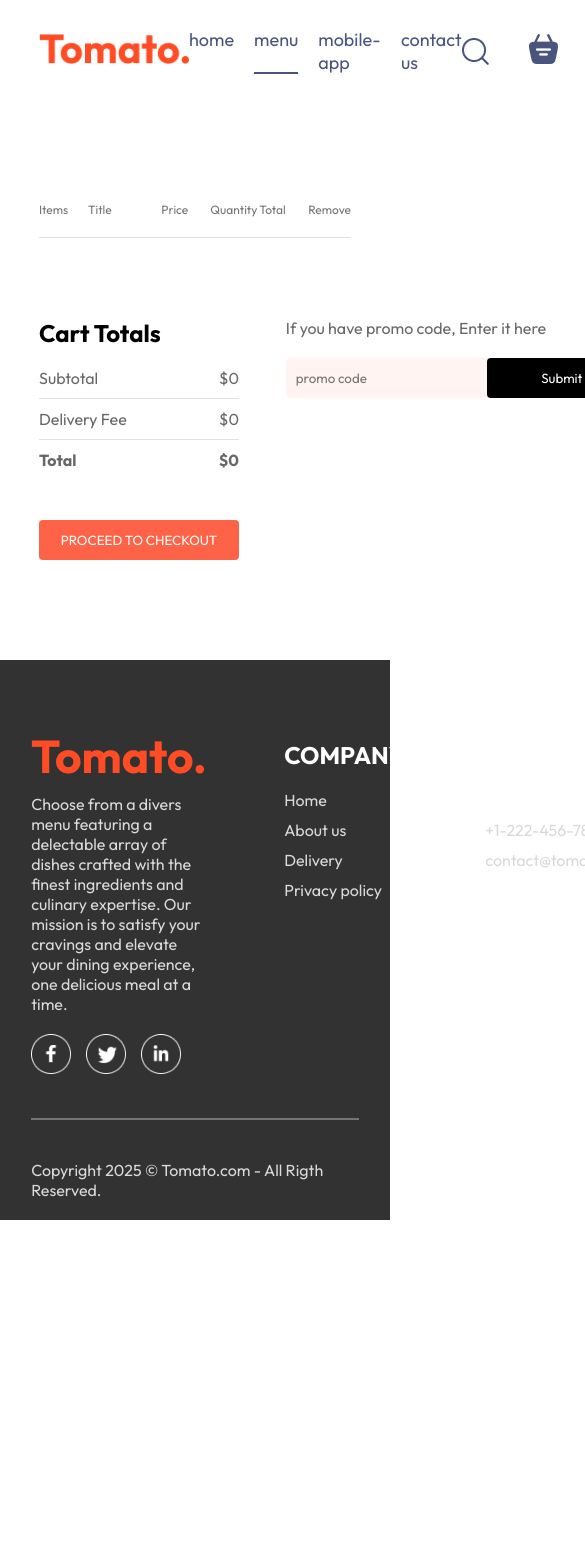
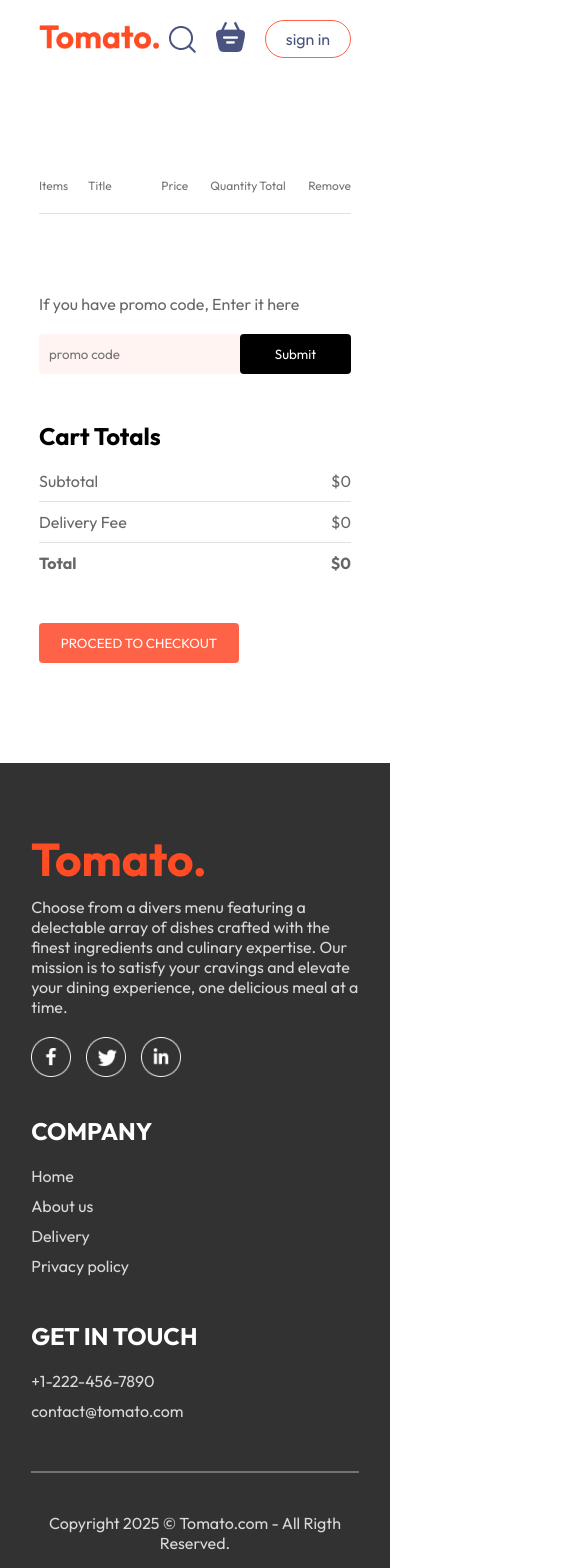
Before and after one commit to LenaM777/tomato-delivery, a React (Vite) app in the folder frontend/: page /cart in a window 390 px wide. Shown: the top 1568 px of the page, 585 px wide, since content can reach past the window. Before the commit the page ends 1220 px from the top, so only its background shows below. Built offline with nearby package versions, Linux system fonts and the light colour scheme.

Commit message:
style: Add responsive styles for sections

```diff
--- a/frontend/src/components/ExploreMenu/ExploreMenu.css
+++ b/frontend/src/components/ExploreMenu/ExploreMenu.css
@@ -10,7 +10,7 @@
 }
 
 .explore-menu__text {
-    max-width: 60%;
+    max-width: 70%;
     color: var(--color-text-light);
 }
 
@@ -54,3 +54,10 @@
     background-color:var(--color-hr-light);
     border: none;
 }
+
+@media (max-width: 768px) {
+    .explore-menu__text {
+        max-width: 100%;
+       font-size: 14px;
+    }
+}
--- a/frontend/src/components/Footer/Footer.css
+++ b/frontend/src/components/Footer/Footer.css
@@ -41,3 +41,15 @@
     background-color: var(--color-gray-dark);
     border: none;
 }
+
+@media (max-width: 768px) {
+    .footer__content {
+        display: flex;
+        flex-direction: column;
+        gap: 35px;
+    }
+
+    .footer__copyright {
+        text-align: center;
+    }
+}
--- a/frontend/src/components/Footer/Footer.jsx
+++ b/frontend/src/components/Footer/Footer.jsx
@@ -38,7 +38,7 @@ const Footer = () => {
         </div>
       </div>
       <hr />
-      <p className="footer-copyright">
+      <p className="footer__copyright">
         Copyright 2025 &copy; Tomato.com - All Rigth Reserved.
       </p>
     </div>
--- a/frontend/src/components/Header/Header.css
+++ b/frontend/src/components/Header/Header.css
@@ -38,3 +38,18 @@
     font-size: max(1vw, 13px);
     border-radius: 50px;
 }
+
+
+@media (max-width: 480px) {
+
+    .header__contents {
+        max-width: 65%;
+    }
+    .header__text {
+        display: none;
+    }
+
+    .header__button {
+        padding: 2vw 4vw;
+    }
+}
--- a/frontend/src/components/Navbar/Navbar.css
+++ b/frontend/src/components/Navbar/Navbar.css
@@ -20,7 +20,7 @@
 .navbar__right {
     display: flex;
     align-items: center;
-    gap: 40px;
+    gap: 32px;
 }
 
 .navbar__button {
@@ -56,3 +56,22 @@
     background-color: var(--color-brand-light);
     border-radius: 5px;
 }
+
+
+@media (max-width: 768px) {
+    .navbar__logo {
+        width: 120px;
+    }
+
+    .navbar__menu {
+        display: none;
+    }
+
+    .navbar__right {
+        gap: 20px;
+    }
+
+    .navbar__button {
+        padding: 8px 20px;
+    }
+}
--- a/frontend/src/index.css
+++ b/frontend/src/index.css
@@ -20,6 +20,7 @@ a {
 ul {
   list-style-type: none;
 }
+
 li {
   cursor: pointer;
   list-style: none;
--- a/frontend/src/pages/Cart/Cart.css
+++ b/frontend/src/pages/Cart/Cart.css
@@ -95,3 +95,13 @@
     color: var(--color-light);
     border-radius: 4px;
 }
+
+@media (max-width: 768px) {
+    .cart__bottom {
+        flex-direction: column-reverse;
+    }
+
+    .cart-promocode {
+        justify-content: start;
+    }
+}
--- a/frontend/src/pages/PlaceOrder/PlaceOrder.css
+++ b/frontend/src/pages/PlaceOrder/PlaceOrder.css
@@ -39,3 +39,9 @@
 .cart-total__button {
     margin-top: 30px;
 }
+
+@media (max-width: 768px) {
+    .place-order {
+        flex-direction: column;
+    }
+}
```
Also changed, not shown: frontend/src/styles/variables.css (line endings or trailing spaces).
